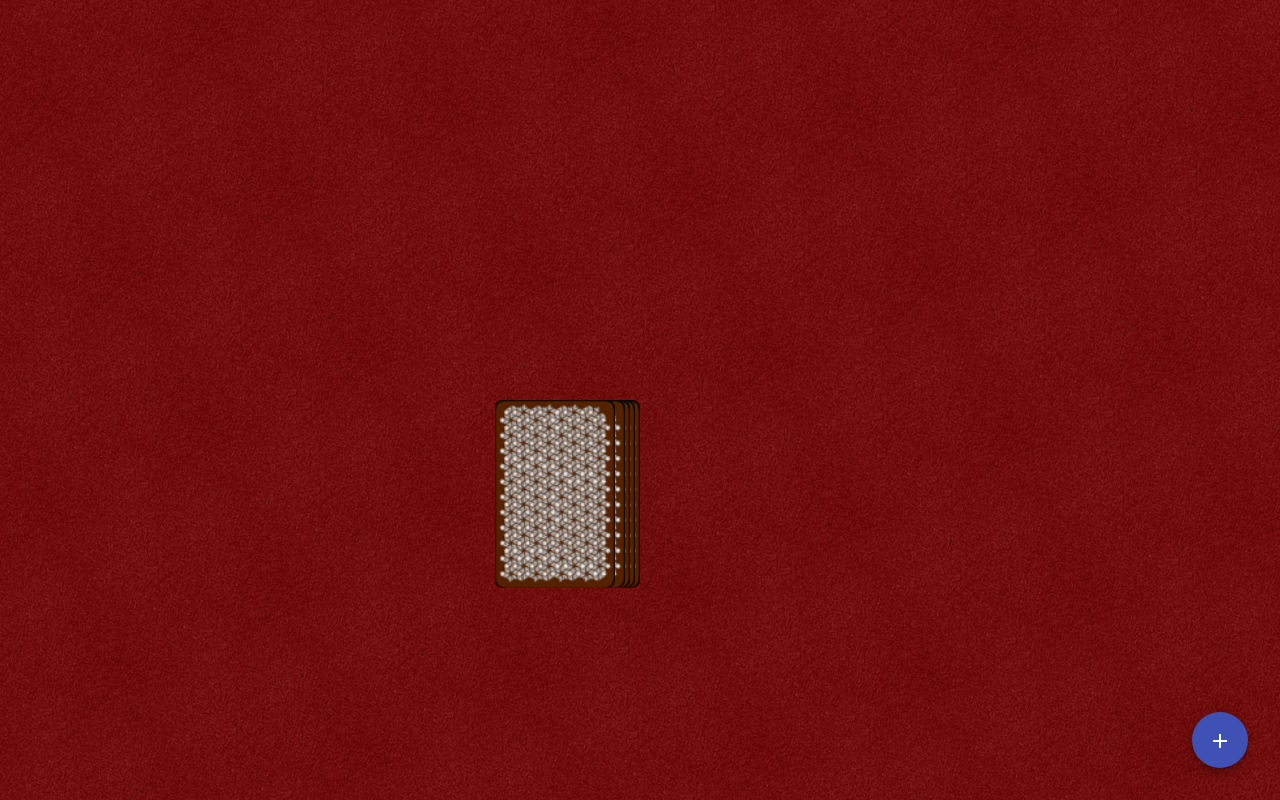
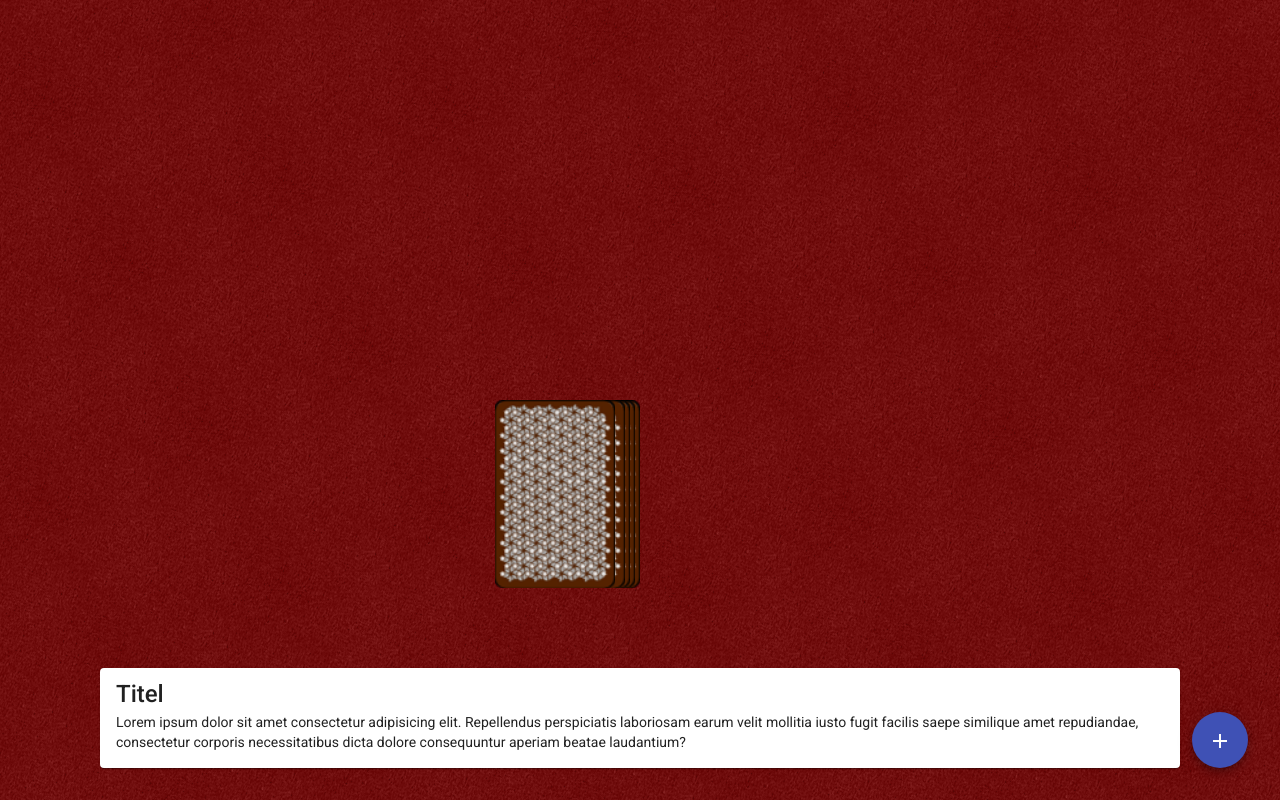
Before and after one commit to PaterAnderson/ringoffire, an Angular app: page /game in a window 1280 px wide. Built offline with nearby package versions, Linux system fonts and the light colour scheme.

Commit message:
added info card

```diff
--- a/src/app/app.module.ts
+++ b/src/app/app.module.ts
@@ -14,6 +14,7 @@ import { MatDialogModule } from '@angular/material/dialog';
 import {MatInputModule} from '@angular/material/input';
 import { FormsModule } from '@angular/forms';
 import { GameInfoComponent } from './game-info/game-info.component';
+import { MatCardModule } from '@angular/material/card';
 
 @NgModule({
   declarations: [
@@ -32,6 +33,7 @@ import { GameInfoComponent } from './game-info/game-info.component';
     MatDialogModule,
     MatInputModule,
     FormsModule,
+    MatCardModule,
     BrowserAnimationsModule
   ],
   providers: [],
--- a/src/app/game-info/game-info.component.html
+++ b/src/app/game-info/game-info.component.html
@@ -1 +1,6 @@
-<p>game-info works!</p>
+<mat-card>
+    <mat-card-title>Titel</mat-card-title>
+    <mat-card-content>
+        Lorem ipsum dolor sit amet consectetur adipisicing elit. Repellendus perspiciatis laboriosam earum velit mollitia iusto fugit facilis saepe similique amet repudiandae, consectetur corporis necessitatibus dicta dolore consequuntur aperiam beatae laudantium?
+    </mat-card-content>
+</mat-card>
--- a/src/app/game/game.component.html
+++ b/src/app/game/game.component.html
@@ -15,6 +15,8 @@
     </div>
 </div>
 
+<app-game-info class="pin-bottom"></app-game-info>
+
 <button mat-fab color="primary" (click)="openDialog()" class="btn-add">
     <mat-icon>add</mat-icon>
 </button>
--- a/src/app/game/game.component.scss
+++ b/src/app/game/game.component.scss
@@ -61,3 +61,10 @@
     bottom: 32px;
 
 }
+
+.pin-bottom {
+    position: absolute;
+    bottom: 32px;
+    left: 100px;
+    right: 100px;
+}
```
